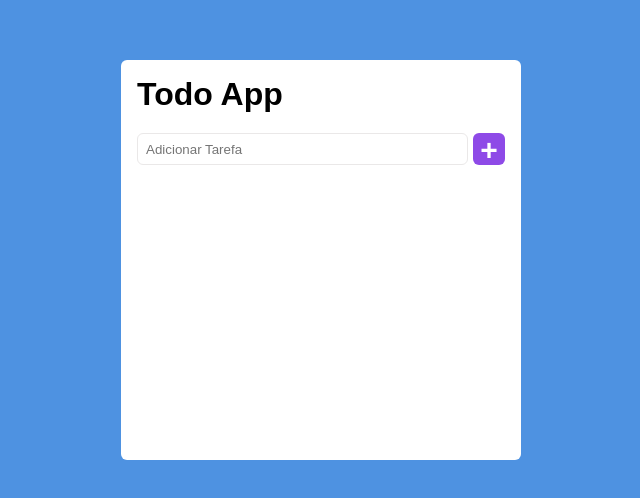
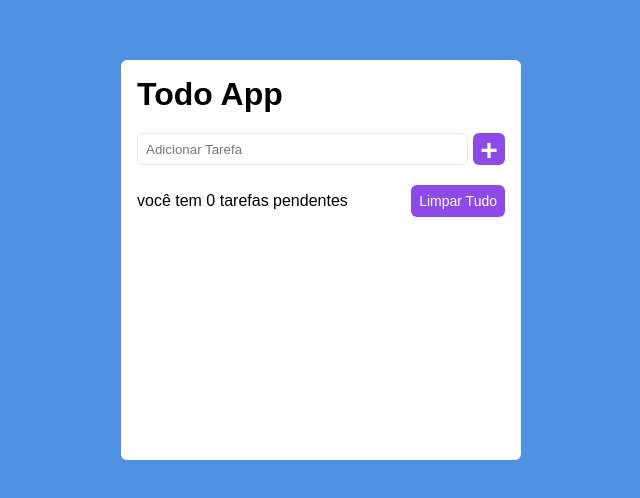
Before and after one commit to robertoduartejr/Estudos, a React (Create React App) app: page / in a window 1280 px wide. Shown: the part 140-638 px from the top of the page, without its empty margins (319-959 px from the left). Built offline with nearby package versions, Linux system fonts and the light colour scheme.

Commit message:
Limpar todos e tarefas pendentes finalizado

```diff
--- /dev/null
+++ b/src/components/Button/index.tsx
@@ -0,0 +1,16 @@
+import React from 'react'
+import './styles.css'
+
+interface Props {
+    onClick: () => void
+}
+
+const Button: React.FC<Props> = ({children, onClick}) => {
+    return(
+        <button className='btn-component' onClick={onClick}>
+            {children}
+        </button>
+    )
+}
+
+export default Button
--- /dev/null
+++ b/src/components/Button/styles.css
@@ -0,0 +1,10 @@
+.btn-component{
+    height: 32px;
+    background-color: #8e4ae7;
+    outline: none;
+    border: none;
+    color: #fff;
+    border-radius: 6px;
+    font-size: 14px;
+    padding: 8px;
+}
--- a/src/pages/Main/index.tsx
+++ b/src/pages/Main/index.tsx
@@ -1,4 +1,5 @@
 import React, { useState } from 'react';
+import Button from '../../components/Button/index.tsx';
 import './styles.css';
 
 const Main = () => {
@@ -8,6 +9,10 @@ const Main = () => {
         setTodoList([
             ...todoList,inputValue
         ])
+        setInputValue("")
+    }
+    const handleClear = () => {
+        setTodoList([])
     }
 
 
@@ -27,9 +32,13 @@ const Main = () => {
             <div className='todo-list'>
                 <ul>
                 {
-               todoList.map((todo) => <li>{todo}</li>)
+               todoList.map((todo) => <li className='list-item'>{todo}</li>)
                }
                 </ul>
+            </div>
+            <div className='todoFooter'>
+                você tem {todoList.length} tarefas pendentes
+                <Button onClick={handleClear}>Limpar Tudo</Button>
             </div>
         </div>
     )
--- a/src/pages/Main/styles.css
+++ b/src/pages/Main/styles.css
@@ -39,3 +39,24 @@ height: 32px;
     font-size: 30px;
     font-weight: bold;
 }
+
+
+.todo-list{
+    margin-top: 20px;
+}
+
+.list-item{
+list-style: none;
+background-color: #F3F1F4;
+padding: 10px;
+margin: 10px 0px;
+}
+
+.todoFooter{
+    width: 100%;
+    display: flex;
+    justify-content: space-between;
+    align-items: center;
+    margin-bottom: 20px;
+
+}
```
